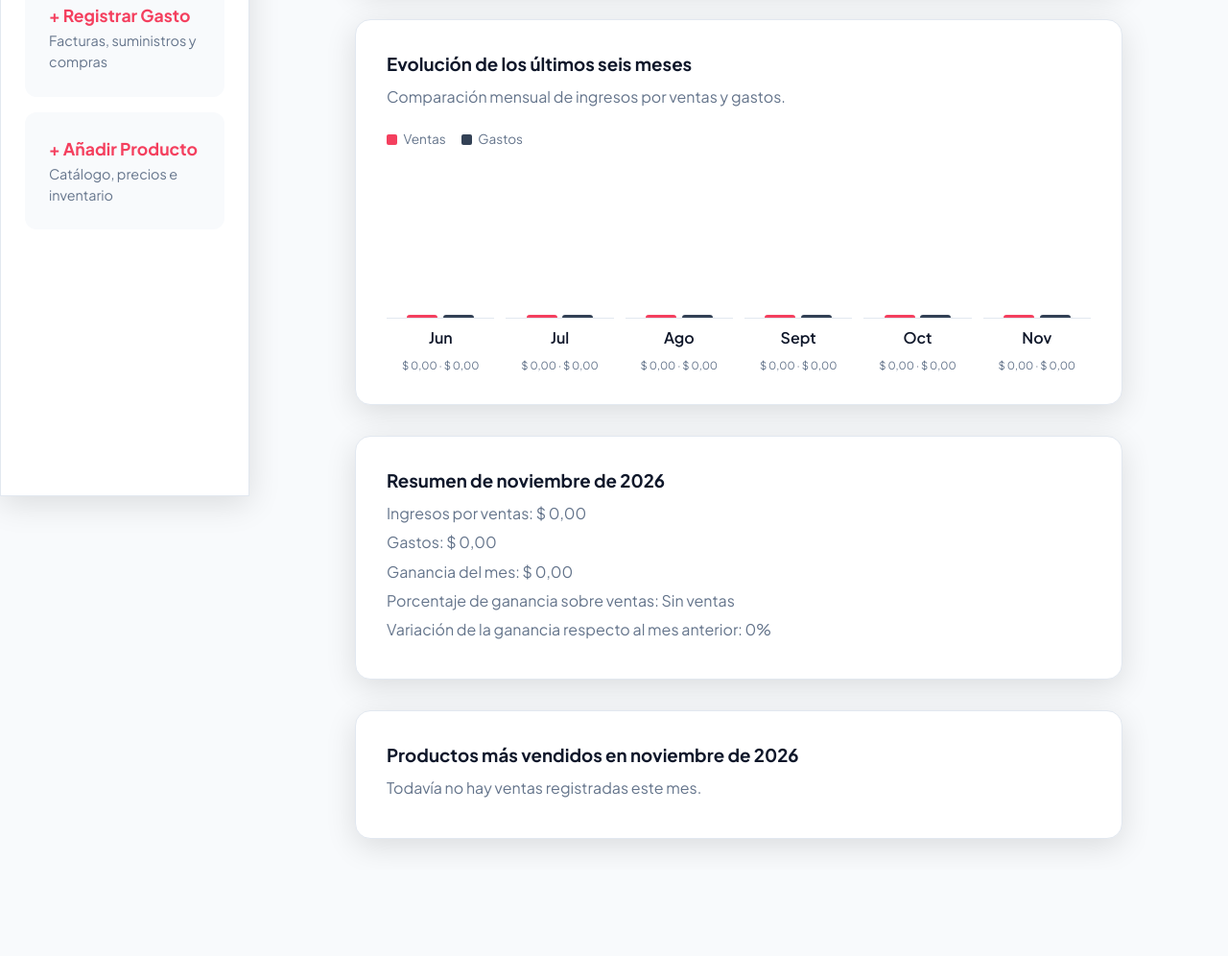
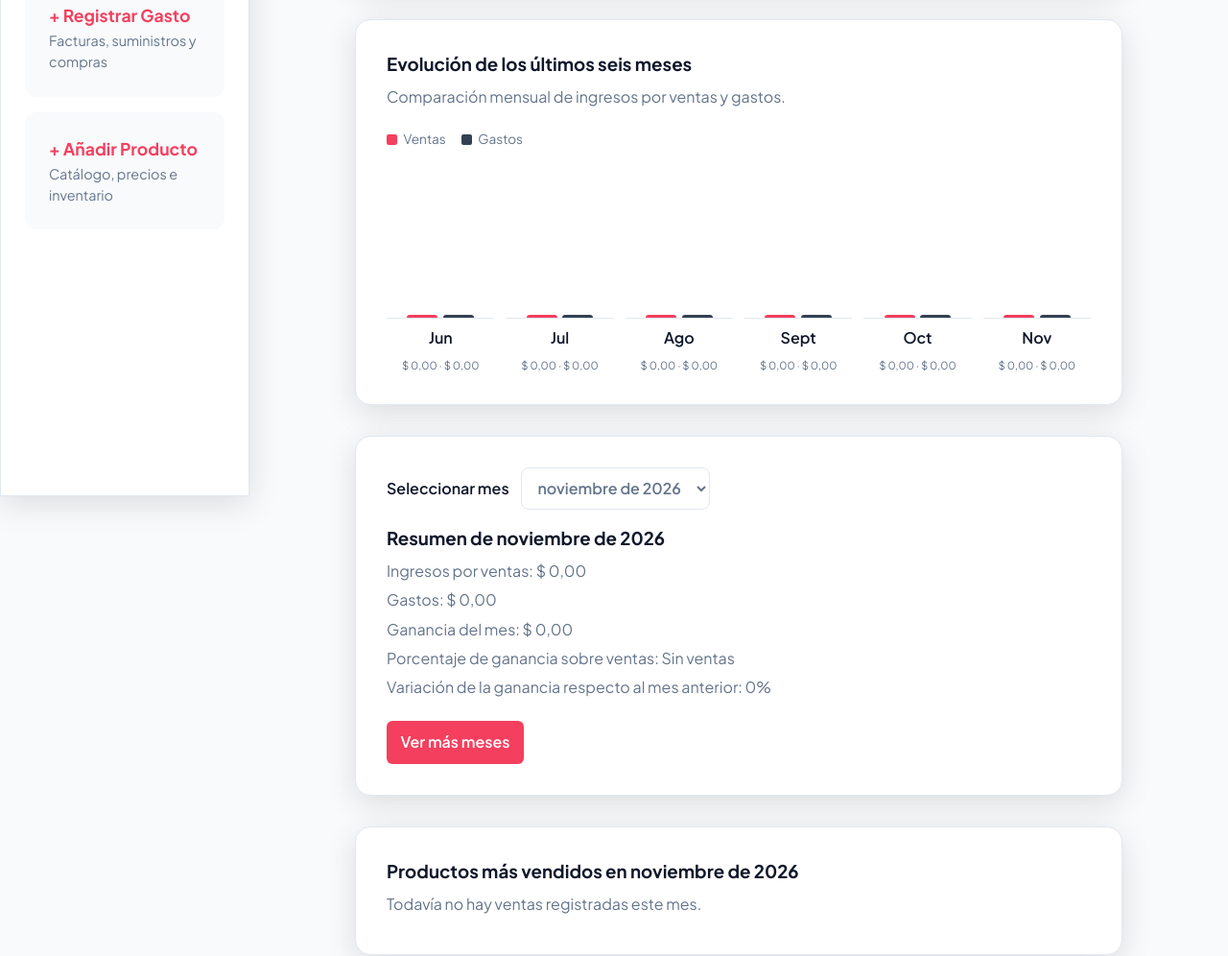
Before and after one commit to lucasmcom34-afk/Proyecto_web, a plain HTML site: page rendimiento/rendimiento.html in a window 1280 px wide. Shown: the part 283-1279 px from the top of the page at 96% size. Before the commit the page ends 1189 px from the top, so only its background shows below. Drawn offline with Linux system fonts and the light colour scheme.

Commit message:
Agregue la posibilidad de cambiar el resumen del mes que se visualiza en rendimiento.html

```diff
--- a/rendimiento/rendimiento.html
+++ b/rendimiento/rendimiento.html
@@ -86,6 +86,10 @@
 
     <section class="seccion-inventario" aria-labelledby="mesSeleccionado">
         <div>
+            <div class="selector-mes">
+                <label for="selectorMes">Seleccionar mes</label>
+                <select id="selectorMes" aria-label="Seleccionar mes para ver el resumen"></select>
+            </div>
             <h3 id="mesSeleccionado"></h3>
             <p id="ingresosMes"></p>
             <p id="gastosMes"></p>
--- a/rendimiento/rendimiento.js
+++ b/rendimiento/rendimiento.js
@@ -46,8 +46,48 @@ function crearResumen(fecha) {
 	return { fecha, ingresos, egresos, ganancia: ingresos - egresos, ventasDelMes };
 }
 
+function obtenerMesesDisponibles() {
+	const claves = new Set();
+	[...ventas, ...gastos].forEach((registro) => {
+		const fecha = obtenerFecha(registro);
+		if (!fecha) return;
+		claves.add(claveMes(new Date(fecha.getFullYear(), fecha.getMonth(), 1)));
+	});
+
+	claves.add(claveMes(hoy));
+	return [...claves].sort((primero, segundo) => primero.localeCompare(segundo));
+}
+
+function convertirClaveAFecha(clave) {
+	const [anio, mes] = clave.split("-").map(Number);
+	return new Date(anio, mes - 1, 1);
+}
+
+function poblarSelectorMeses() {
+	const selector = document.getElementById("selectorMes");
+	const meses = obtenerMesesDisponibles();
+	selector.innerHTML = "";
+	meses.forEach((clave) => {
+		const opcion = document.createElement("option");
+		opcion.value = clave;
+		opcion.textContent = formatoMes.format(convertirClaveAFecha(clave));
+		selector.append(opcion);
+	});
+	selector.value = meses[meses.length - 1];
+}
+
+function cambiarMesSeleccionado(clave) {
+	const fecha = convertirClaveAFecha(clave);
+	const resumen = crearResumen(fecha);
+	const resumenAnterior = crearResumen(new Date(fecha.getFullYear(), fecha.getMonth() - 1, 1));
+	mostrarResumen(resumen, resumenAnterior);
+	mostrarProductosMasVendidos(resumen);
+	document.getElementById("selectorMes").value = clave;
+}
+
 function mostrarEvolucion(resumenes) {
 	const grafico = document.getElementById("evolucionMensual");
+	grafico.innerHTML = "";
 	const valorMaximo = Math.max(0, ...resumenes.flatMap(({ ingresos, egresos }) => [ingresos, egresos]));
 
 	resumenes.forEach(({ fecha, ingresos, egresos }) => {
@@ -101,34 +141,36 @@ function mostrarResumen(resumen, resumenAnterior) {
 		`Variación de la ganancia respecto al mes anterior: ${variacion}`;
 }
 
-function mostrarHistorial(resumenes) {
+function mostrarHistorial() {
 	const historial = document.getElementById("historialMensual");
-	const primerMesVisible = resumenes[0].fecha;
-	const mesesAnteriores = new Map();
-	[...ventas, ...gastos].forEach((registro) => {
-		const fecha = obtenerFecha(registro);
-		if (!fecha || fecha >= primerMesVisible) return;
-		const mes = new Date(fecha.getFullYear(), fecha.getMonth(), 1);
-		mesesAnteriores.set(claveMes(mes), mes);
-	});
-
-	const resumenesAnteriores = [...mesesAnteriores.values()]
-		.sort((primero, segundo) => primero - segundo)
-		.map(crearResumen);
-	if (resumenesAnteriores.length === 0) {
+	historial.innerHTML = "";
+	const meses = obtenerMesesDisponibles();
+	if (meses.length === 0) {
 		document.getElementById("botonHistorial").hidden = true;
 		return;
 	}
 
-	resumenesAnteriores.reverse().forEach((resumen) => {
-		const detalle = document.createElement("p");
+	meses.forEach((clave) => {
+		const resumen = crearResumen(convertirClaveAFecha(clave));
+		const detalle = document.createElement("button");
+		detalle.type = "button";
+		detalle.className = "boton-mes-historial";
 		detalle.textContent = `${formatoMes.format(resumen.fecha)}: ventas ${formatoMoneda.format(resumen.ingresos)} · gastos ${formatoMoneda.format(resumen.egresos)} · ganancia ${formatoMoneda.format(resumen.ganancia)}`;
+		detalle.addEventListener("click", () => {
+			cambiarMesSeleccionado(clave);
+			const boton = document.getElementById("botonHistorial");
+			const historialAbierto = document.getElementById("historialMensual");
+			historialAbierto.hidden = true;
+			boton.setAttribute("aria-expanded", "false");
+			boton.textContent = "Ver más meses";
+		});
 		historial.append(detalle);
 	});
 }
 
 function mostrarProductosMasVendidos(resumen) {
 	const contenedor = document.getElementById("productosMasVendidos");
+	contenedor.innerHTML = "";
 	const cantidades = new Map();
 	resumen.ventasDelMes.forEach((venta) => {
 		const producto = String(venta.producto || "Producto sin nombre");
@@ -154,17 +196,22 @@ function mostrarProductosMasVendidos(resumen) {
 	});
 }
 
+const mesesDisponibles = obtenerMesesDisponibles();
+const ultimoMes = convertirClaveAFecha(mesesDisponibles[mesesDisponibles.length - 1]);
 const resumenes = Array.from({ length: 6 }, (_, indice) => {
-	const fecha = new Date(hoy.getFullYear(), hoy.getMonth() - 5 + indice, 1);
+	const fecha = new Date(ultimoMes.getFullYear(), ultimoMes.getMonth() - 5 + indice, 1);
 	return crearResumen(fecha);
 });
-const resumenActual = resumenes[resumenes.length - 1];
-const resumenAnterior = crearResumen(new Date(hoy.getFullYear(), hoy.getMonth() - 1, 1));
 
+poblarSelectorMeses();
 mostrarEvolucion(resumenes);
-mostrarResumen(resumenActual, resumenAnterior);
-mostrarHistorial(resumenes);
-mostrarProductosMasVendidos(resumenActual);
+mostrarHistorial();
+const mesInicial = document.getElementById("selectorMes").value;
+cambiarMesSeleccionado(mesInicial);
+
+document.getElementById("selectorMes").addEventListener("change", (evento) => {
+	cambiarMesSeleccionado(evento.target.value);
+});
 
 document.getElementById("botonHistorial").addEventListener("click", (evento) => {
 	const boton = evento.currentTarget;
--- a/rendimiento/styleRendimiento.css
+++ b/rendimiento/styleRendimiento.css
@@ -122,6 +122,26 @@
     overflow-wrap: anywhere;
 }
 
+.selector-mes {
+    display: flex;
+    align-items: center;
+    gap: 0.75rem;
+    flex-wrap: wrap;
+    margin-bottom: 1rem;
+    color: var(--titulos);
+    font-weight: 600;
+}
+
+.selector-mes select {
+    min-width: 12rem;
+    padding: 0.6rem 0.8rem;
+    border: 1px solid var(--borde);
+    border-radius: 8px;
+    background: var(--superficie);
+    color: var(--texto);
+    font: inherit;
+}
+
 .boton-historial {
     align-self: flex-start;
     padding: 0.65rem 0.9rem;
@@ -137,6 +157,20 @@
 .historial-mensual {
     border-top: 1px solid var(--borde);
     padding-top: 0.75rem;
+}
+
+.historial-mensual .boton-mes-historial {
+    display: block;
+    width: 100%;
+    margin: 0.5rem 0;
+    padding: 0.7rem 0.85rem;
+    border: 1px solid var(--borde);
+    border-radius: 8px;
+    background: var(--superficie);
+    color: var(--texto);
+    font: inherit;
+    text-align: left;
+    cursor: pointer;
 }
 
 .historial-mensual p {
```
